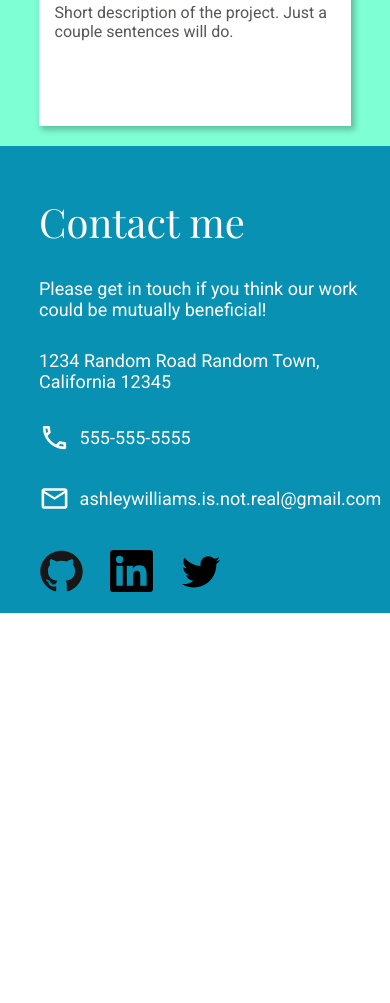
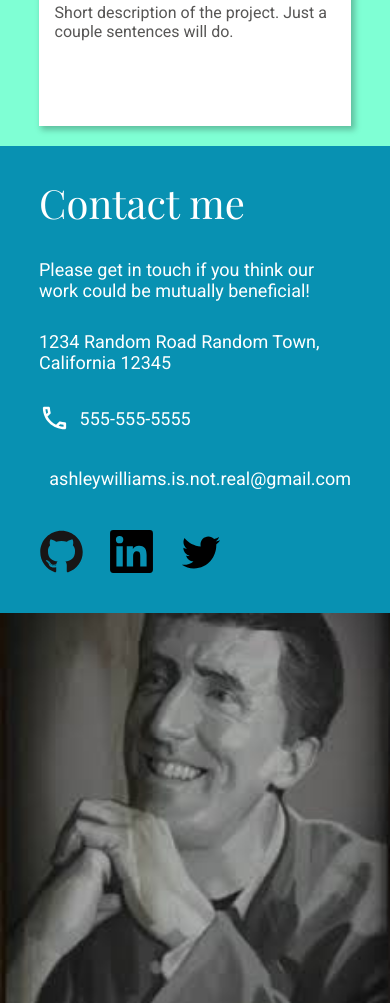
Before and after one commit to ChristoferLv/top-homepage, a plain HTML site: page index.html in a window 390 px wide. Shown: the part 3866-4869 px from the top of the page. Before the commit the page ends 4479 px from the top, so only its background shows below. Drawn offline with Linux system fonts and the light colour scheme.

Commit message:
Worked responsivity on contact section

```diff
--- a/style.css
+++ b/style.css
@@ -214,10 +214,12 @@ Obs, seria necessario adicionar um div (.about-background) em torno do conteudo
 .contact-sec {
     background-color: var(--main-bg-color);
     display: flex;
-    flex-direction: row;
     padding: 5% 10%;
-    justify-content: space-between;
     height: 60%;
+}
+
+.contact-info {
+    padding-right: 10px;
 }
 
 .contact-sec p {
@@ -232,7 +234,7 @@ Obs, seria necessario adicionar um div (.about-background) em torno do conteudo
 }
 
 .contact-pic {
-    width: 50%;
+    width: 70%;
     height: 100%;
 }
 
@@ -240,6 +242,8 @@ Obs, seria necessario adicionar um div (.about-background) em torno do conteudo
     width: 100%;
     height: 100%;
     object-fit: fill;
+    /* vertical-align: bottom; */ /*Essa linha ou o display:block resolver o espaço de baixo da imagem*/
+    display: block;
 }
 
 .phone {
@@ -304,6 +308,19 @@ Obs, seria necessario adicionar um div (.about-background) em torno do conteudo
 }
 
 
+
+
+@media (max-width: 1000px) {
+    .contact-pic>img {
+        object-fit: cover;
+        width: 100%;
+    }
+
+    .contact-sec {
+        padding: 5% 3%;
+    }
+}
+
 @media (max-width: 600px) {
     .work-card {
         flex-basis: 60%;
@@ -313,4 +330,20 @@ Obs, seria necessario adicionar um div (.about-background) em torno do conteudo
     .my-work-sec {
         background-color: aquamarine;
     }
+
+    .contact-sec {
+        flex-direction: column;
+        height: 100%;
+        padding: 0% 0%;
+    }
+
+    .contact-pic{
+        width: 100%;
+    }
+
+    .contact-info{
+        padding: 0 10%;
+        margin-bottom: 10%;
+
+    }
 }
```
